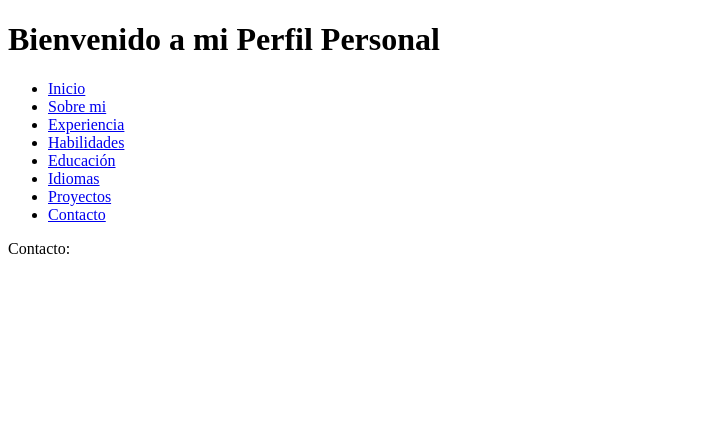
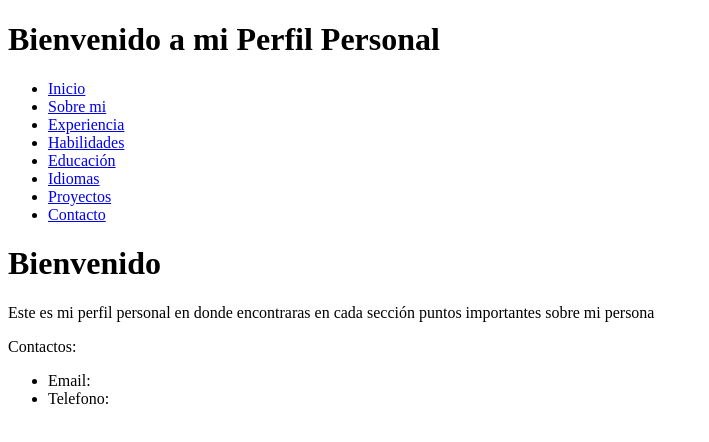
Before and after one commit to adrs99/Curriculum-VITAE, a plain HTML site: page src/sections/start.html in a window 1280 px wide. Shown: the whole page, without its empty margins (0-709 px from the left). Drawn offline with Linux system fonts and the light colour scheme.

Commit message:
Update start.html

```diff
--- a/src/sections/start.html
+++ b/src/sections/start.html
@@ -4,14 +4,14 @@
     <meta charset="UTF-8">
     <meta name="viewport" content="width=device-width, initial-scale=1.0">
     <title>Inicio</title>
-    <link rel="stylesheet" href="./src/css/">
+    <link rel="stylesheet" href="../src/css/">
   </head>
   <body>
     <header>
       <h1>Bienvenido a mi Perfil Personal</h1>
       <nav>
         <ul>
-          <li><a href="./src/sections/start.html">Inicio</a></li>
+          <li><a href="./src/sections/start.html" class="start">Inicio</a></li>
           <li><a href="./src/sections/about.html">Sobre mi</a></li>
           <li><a href="./src/sections/experience.html">Experiencia</a></li>
           <li><a href="./src/sections/skills.html">Habilidades</a></li>
@@ -23,10 +23,15 @@
       </nav>
     </header>
     <main>
-
+      <h1>Bienvenido</h1>
+      <p>Este es mi perfil personal en donde encontraras en cada sección puntos importantes sobre mi persona</p>
     </main>
     <footer>
-      <p>Contacto: </p>
+      <p>Contactos:</p>
+      <ul>
+        <li>Email:</li>
+        <li>Telefono:</li>
+      </ul>
     </footer>
   </body>
 </html>
```
